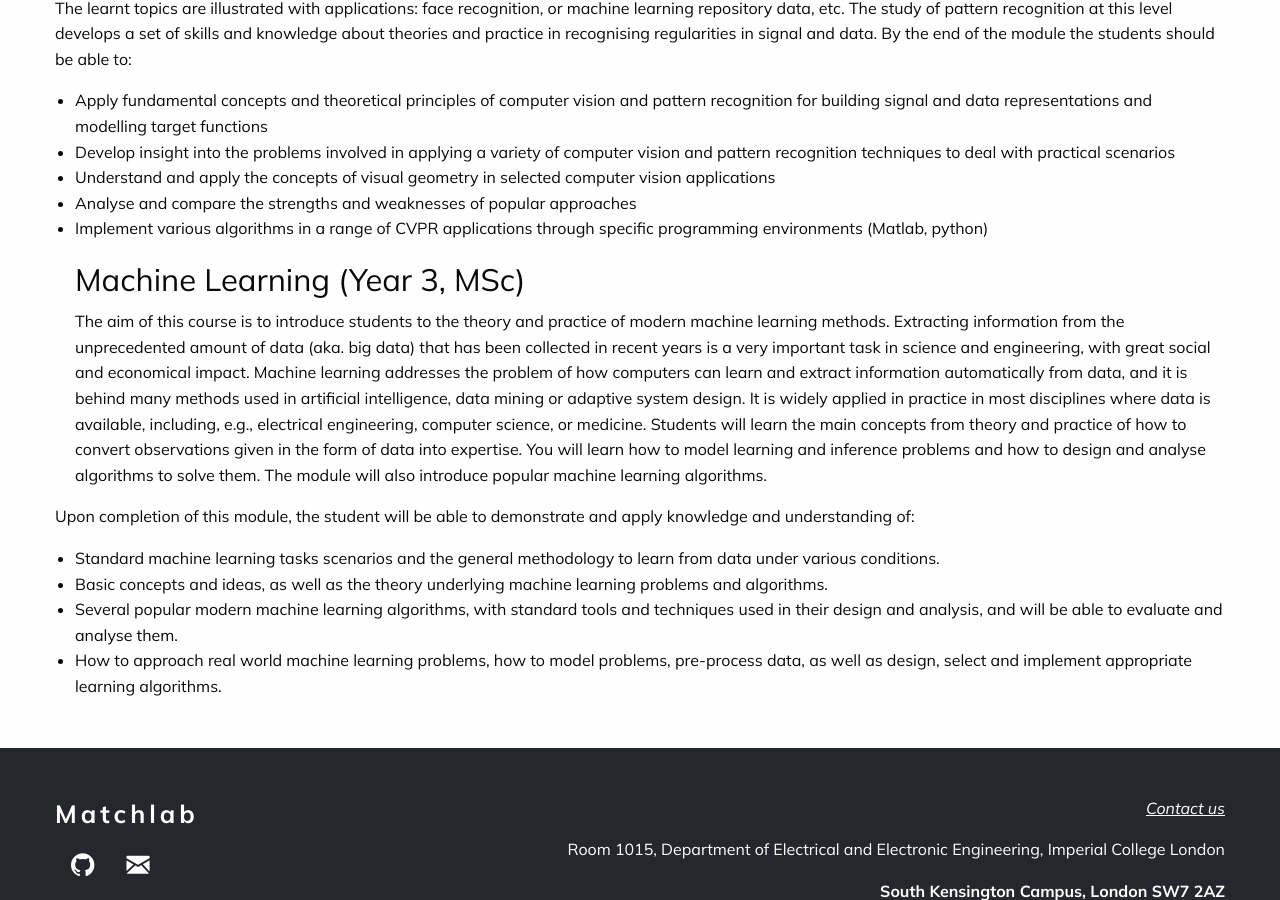
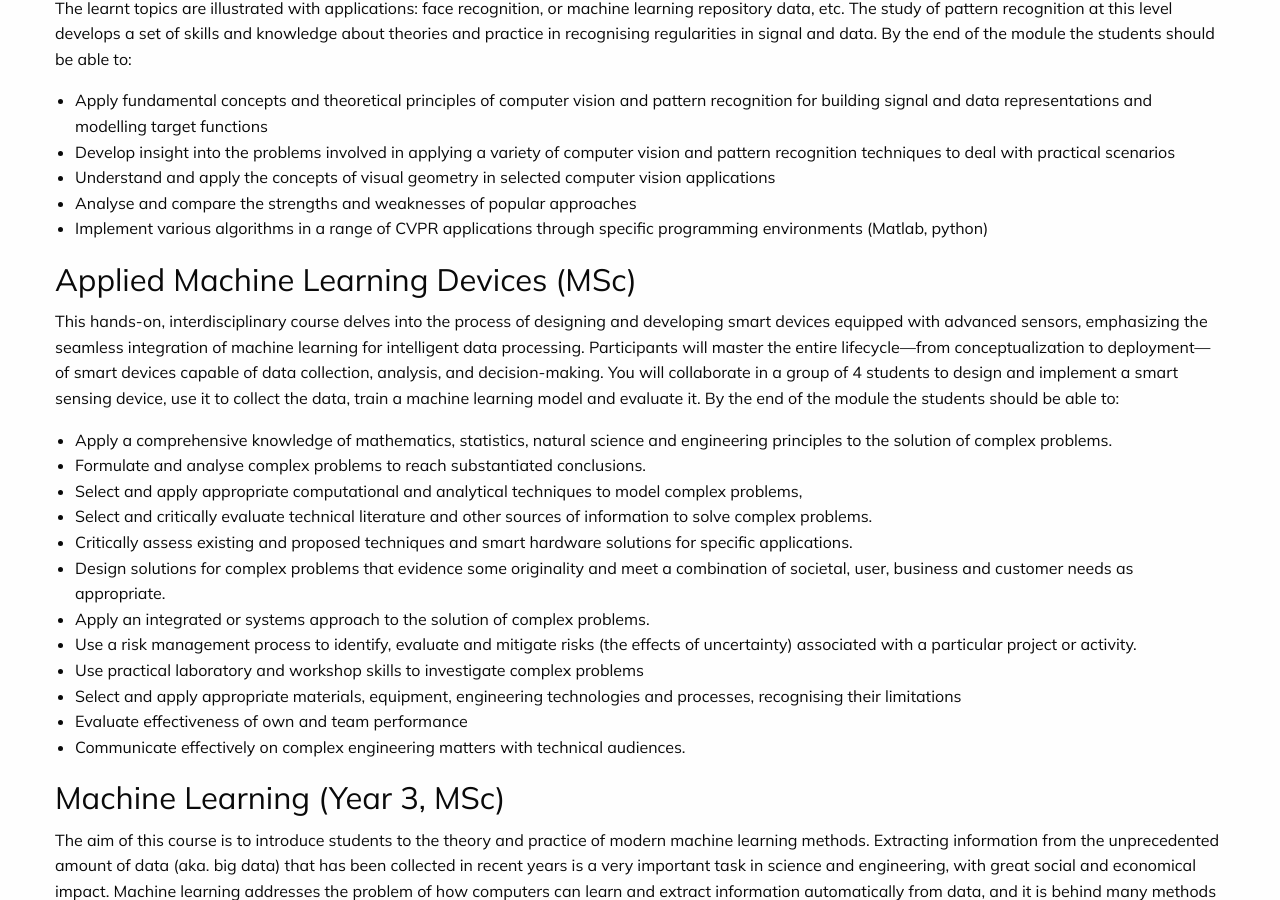
Before and after one commit to MatchLab-Imperial/matchlab-imperial.github.io, a Jekyll site: the page built from teaching.md, in a window 1280 px wide and 900 px high, scrolled down 1134 px. Built offline with Jekyll 4.4.1, drawn with Linux system fonts in a browser that asks for light colours.

Commit message:
Update teaching.md

```diff
--- a/teaching.md
+++ b/teaching.md
@@ -35,7 +35,24 @@ The learnt topics are illustrated with applications: face recognition, or machin
 - Analyse and compare the strengths and weaknesses of popular approaches
 - Implement various algorithms in a range of CVPR applications through specific programming environments (Matlab, python)
 
-  ### Machine Learning (Year 3, MSc)
+### Applied Machine Learning Devices (MSc)
+This hands-on, interdisciplinary course delves into the process of designing and developing smart devices equipped with advanced sensors, emphasizing the seamless integration of machine learning for intelligent data processing. Participants will master the entire lifecycle—from conceptualization to deployment—of smart devices capable of data collection, analysis, and decision-making. You will collaborate in a group of 4 students to design and implement a smart sensing device, use it to collect the data, train a machine learning model and evaluate it.
+By the end of the module the students should be able to:
+- Apply a comprehensive knowledge of mathematics, statistics, natural science and engineering principles to the solution of complex problems.
+- Formulate and analyse complex problems to reach substantiated conclusions.
+- Select and apply appropriate computational and analytical techniques to model complex problems,
+- Select and critically evaluate technical literature and other sources of information to solve complex problems.
+- Critically assess existing and proposed techniques and smart hardware solutions for specific applications.
+- Design solutions for complex problems that evidence some originality and meet a combination of societal, user, business and customer needs as appropriate.
+- Apply an integrated or systems approach to the solution of complex problems.
+- Use a risk management process to identify, evaluate and mitigate risks (the effects of uncertainty) associated with a particular project or activity.
+- Use practical laboratory and workshop skills to investigate complex problems
+- Select and apply appropriate materials, equipment, engineering technologies and processes, recognising their limitations
+- Evaluate effectiveness of own and team performance
+- Communicate effectively on complex engineering matters with technical audiences.
+
+
+### Machine Learning (Year 3, MSc)
 The aim of this course is to introduce students to the theory and practice of modern machine learning methods. Extracting information from the unprecedented amount of data (aka. big data) that has been collected in recent years is a very important task in science and engineering, with great social and economical impact. Machine learning addresses the problem of how computers can learn and extract information automatically from data, and it is behind many methods used in artificial intelligence, data mining or adaptive system design. It is widely applied in practice in most disciplines where data is available, including, e.g., electrical engineering, computer science, or medicine. Students will learn the main concepts from theory and practice of how to convert observations given in the form of data into expertise. You will learn how to model learning and inference problems and how to design and analyse algorithms to solve them. The module will also introduce popular machine learning algorithms.
 
 Upon completion of this module, the student will be able to demonstrate and apply knowledge and understanding of:
```
